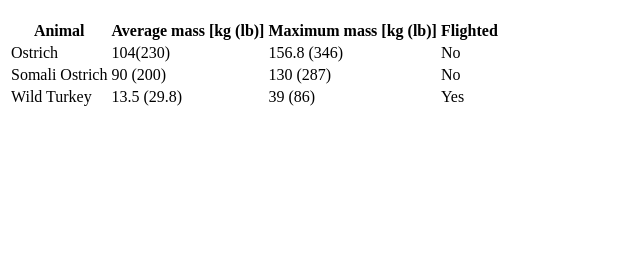
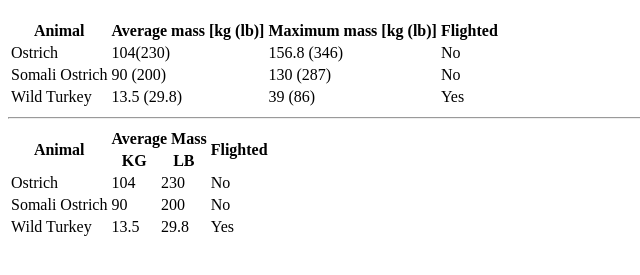
Before and after one commit to ifmurad/Programming, a plain HTML site: page Web development/heaviest_birds.html in a window 1280 px wide. Shown: the part 61-336 px from the top of the page, without its empty margins (0-640 px from the left). Drawn offline with Linux system fonts and the light colour scheme.

Commit message:
My commit

```diff
--- a/Web development/heaviest_birds.html
+++ b/Web development/heaviest_birds.html
@@ -18,6 +18,7 @@
             <th>Maximum mass [kg (lb)]</th>
             <th>Flighted</th>
         </tr>
+        <tbody>
             <tr>
                 <td>Ostrich</td>
                 <td>104(230)</td>
@@ -36,6 +37,39 @@
                 <td>39 (86)</td>
                 <td>Yes</td>
             </tr>
+        </tbody>
+    </table>
+    <hr>
+    <table>
+        <tr>
+            <th rowspan="2">Animal</th>
+            <th colspan="2">Average Mass</th>
+            <th rowspan="2">Flighted</th>
+        </tr>
+        <tr>
+            <th>KG</th>
+            <th>LB</th>
+        </tr>
+        <tbody>
+            <tr>
+                <td>Ostrich</td>
+                <td>104</td>
+                <td>230</td>
+                <td>No</td>
+            </tr>
+            <tr>
+                <td>Somali Ostrich</td>
+                <td>90</td>
+                <td>200</td>
+                <td>No</td>
+            </tr>
+            <tr>
+                <td>Wild Turkey</td>
+                <td>13.5</td>
+                <td>29.8</td>
+                <td>Yes</td>
+            </tr>
+        </tbody>
     </table>
 
 </body>
```
Lines whose indentation alone changed are shown as unchanged.
